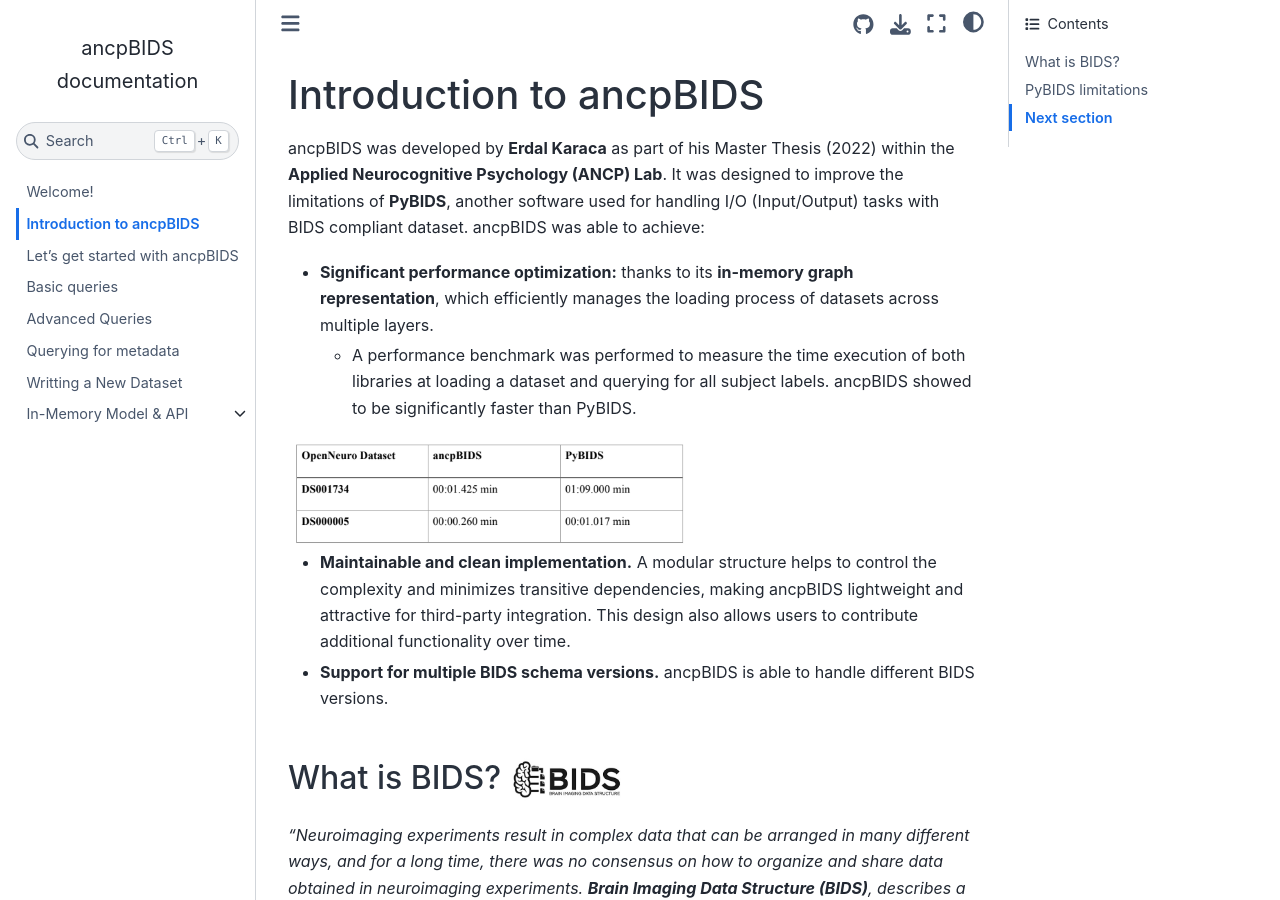
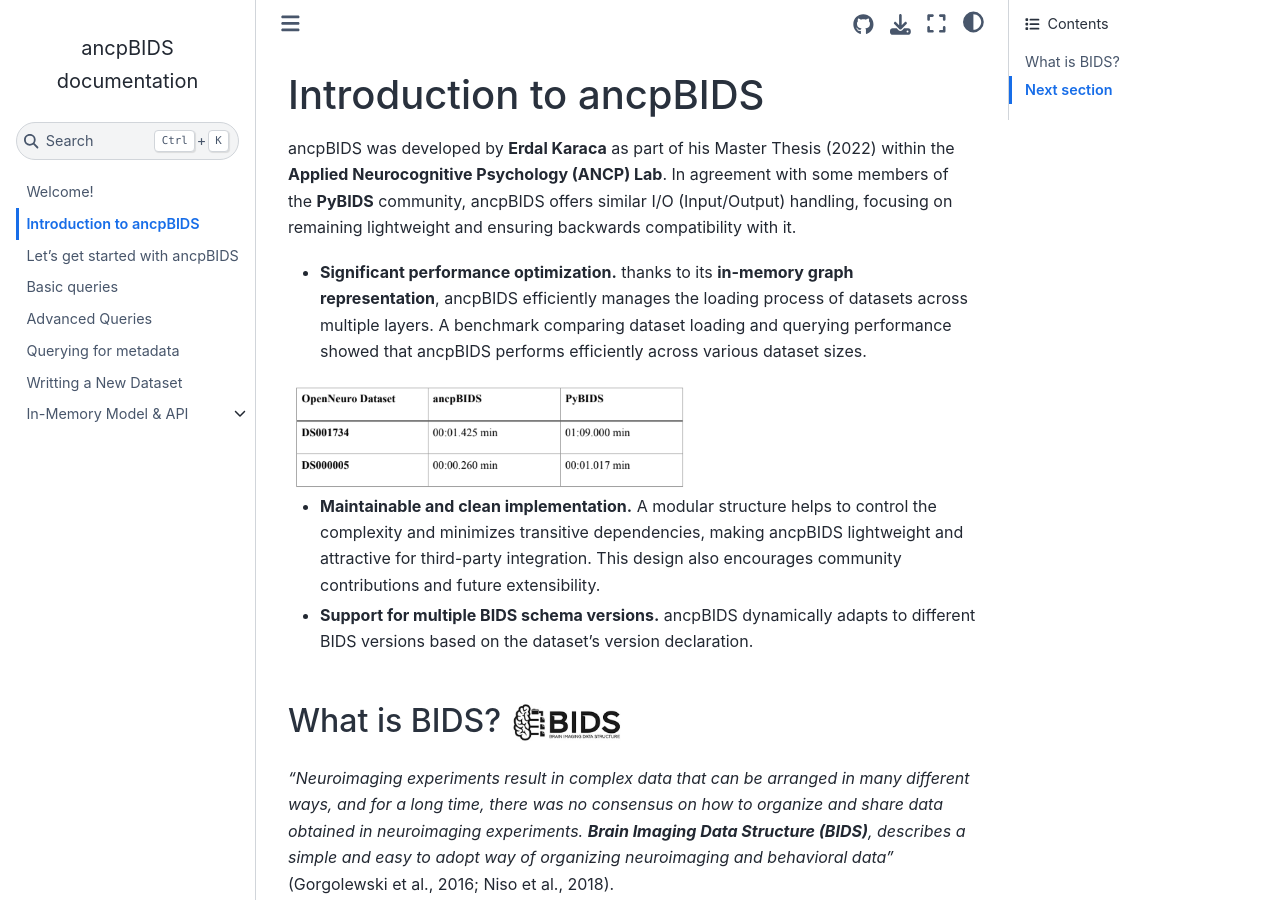
Before and after one commit to alexisbaxman/ancpbids_documentation, a Jupyter Book: the page built from book/introduction.md, in a window 1280 px wide and 900 px high. Built offline with Jupyter Book 1.0.4 settings and Sphinx 7.4.7 and the Sphinx Book theme 1.1.4, drawn with Linux system fonts in a browser that asks for light colours; some of the changed text lies outside the part shown.

Commit message:
Update introduction.md

````diff
--- a/book/introduction.md
+++ b/book/introduction.md
@@ -1,17 +1,16 @@
 # Introduction to ancpBIDS
 
-ancpBIDS was developed by **Erdal Karaca** as part of his Master Thesis (2022) within the **Applied Neurocognitive Psychology (ANCP) Lab**. It was designed to improve the limitations of **PyBIDS**, another software used for handling I/O (Input/Output) tasks with BIDS compliant dataset. ancpBIDS was able to achieve:
+ancpBIDS was developed by **Erdal Karaca** as part of his Master Thesis (2022) within the **Applied Neurocognitive Psychology (ANCP) Lab**. In agreement with some members of the **PyBIDS** community, ancpBIDS offers similar I/O (Input/Output) handling, focusing on remaining lightweight and ensuring backwards compatibility with it.
 
-* **Significant performance optimization:** thanks to its **in-memory graph representation**, which efficiently manages the loading process of datasets across multiple layers.
-  * A performance benchmark was performed to measure the time execution of both libraries at loading a dataset and querying for all subject labels. ancpBIDS showed to be significantly faster than PyBIDS.
+* **Significant performance optimization.** thanks to its **in-memory graph representation**, ancpBIDS efficiently manages the loading process of datasets across multiple layers. A benchmark comparing dataset loading and querying performance showed that ancpBIDS performs efficiently across various dataset sizes.
 
 <img src="../static/benchmark.PNG" alt="bids-benchmark" width="400px">
 
 
 
-* **Maintainable and clean implementation.** A modular structure helps to control the complexity and minimizes transitive dependencies, making ancpBIDS lightweight and attractive for third-party integration. This design also allows users to contribute additional functionality over time.
+* **Maintainable and clean implementation.** A modular structure helps to control the complexity and minimizes transitive dependencies, making ancpBIDS lightweight and attractive for third-party integration. This design also encourages community contributions and future extensibility.
 
-* **Support for multiple BIDS schema versions.** ancpBIDS is able to handle different BIDS versions.
+* **Support for multiple BIDS schema versions.** ancpBIDS dynamically adapts to different BIDS versions based on the dataset’s version declaration.
 
 ## What is BIDS? <img src="../static/bids.jpg" alt="bids-logo" width="200px">
 
@@ -29,17 +28,12 @@ The **[BIDS Specification](https://bids-specification.readthedocs.io/en/stable/)
 
 You can find more information the BIDS Specification on their [official BIDS webpage](https://bids.neuroimaging.io/).
 
-## PyBIDS limitations
-PyBIDS is a library written in Python who utilize the BIDS standard to handle I/O (Input/Output) aspects with BIDS compliant datasets. Over time, its growing capabilities resulted to a large dependency tree, including additional transitive dependencies. Eventually, PyBIDS became a heavyweight library, difficult to maintain with severe performance issues when handling large datasets. These issues made PyBIDS less suitable for individual researchers.
-
-In agreement with some members of the PyBIDS community, the ANCPlab developed a new version of the PyBIDS library to address its limitations. To ensure backwards compatibility, a compatible version of PyBIDS (pybids-compat) became the core of ancpBIDS.
-
-## Next section
-In the next section, we'll walk through the installation and basics for the tutorial.
 
 ```{admonition} See also
-:class: dropdown
 
 If you want to learn more how ancpBIDS uses the BIDS specification to build the in-memory graph representation, [follow this link](guide/inmemory.md).
 
 ```
+
+## Next section
+In the next section, we'll walk through the installation and basics for the tutorial.
````
